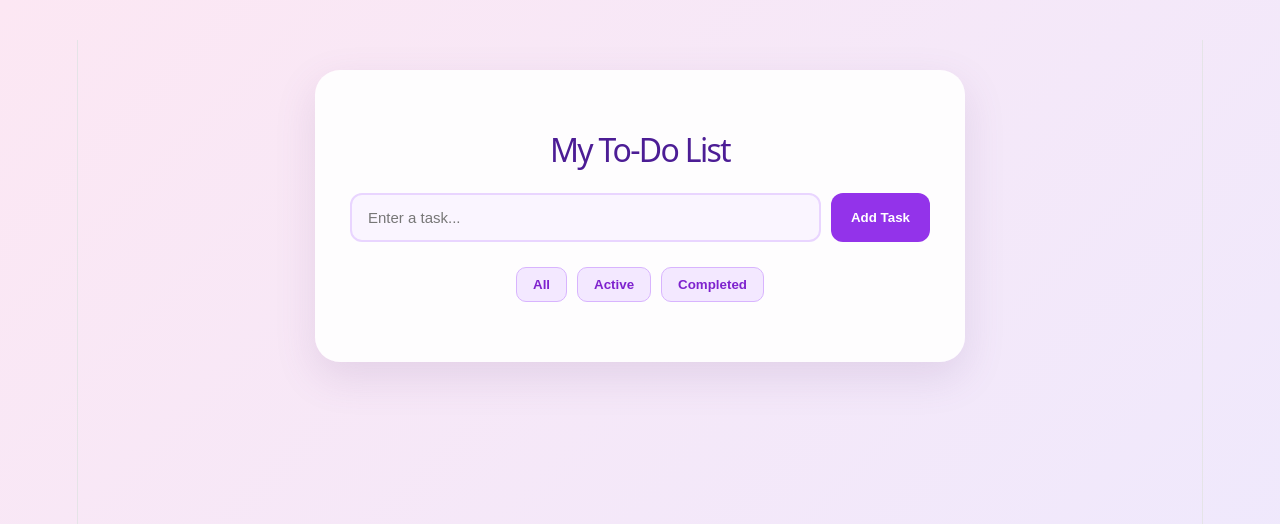
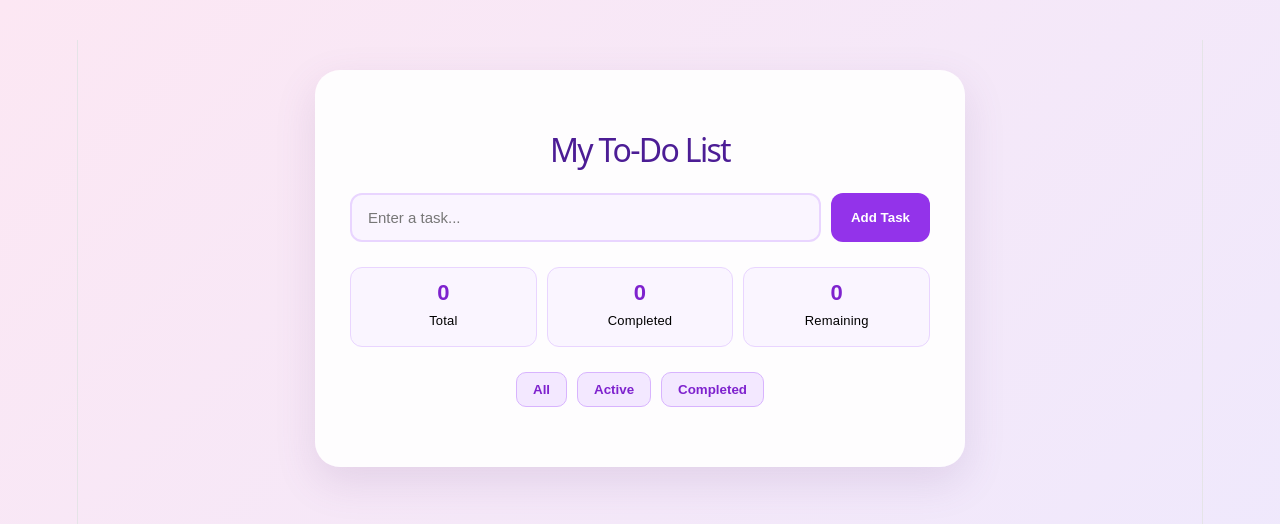
Before and after one commit to bindubasnet2007-droid/TO-DO-LIST, a React (Vite) app: page / in a window 1280 px wide. Shown: the top 524 px of the page. Built offline with nearby package versions, Linux system fonts and the light colour scheme.

Commit message:
Add task statistics

```diff
--- a/src/App.css
+++ b/src/App.css
@@ -187,3 +187,35 @@ body {
 .todo-form input::placeholder {
   color: #777777;
 }
+.stats {
+  display: flex;
+  justify-content: space-between;
+  gap: 10px;
+  margin-bottom: 25px;
+}
+
+.stats div {
+  flex: 1;
+  text-align: center;
+  background-color: #faf5ff;
+  border: 1px solid #e9d5ff;
+  padding: 12px;
+  border-radius: 12px;
+}
+
+.stats strong {
+  display: block;
+  color: #7e22ce;
+  font-size: 22px;
+}
+
+.stats span {
+  color: #000000;
+  font-size: 13px;
+}
+
+@media (max-width: 500px) {
+  .stats {
+    flex-direction: column;
+  }
+}
--- a/src/App.jsx
+++ b/src/App.jsx
@@ -73,6 +73,12 @@ function App() {
     return true
   })
 
+  const totalTasks = tasks.length
+  const completedTasks = tasks.filter(
+    (item) => item.completed
+  ).length
+  const remainingTasks = totalTasks - completedTasks
+
   return (
     <div className="todo-container">
       <h1>My To-Do List</h1>
@@ -87,6 +93,23 @@ function App() {
 
         <button type="submit">Add Task</button>
       </form>
+
+      <div className="stats">
+        <div>
+          <strong>{totalTasks}</strong>
+          <span>Total</span>
+        </div>
+
+        <div>
+          <strong>{completedTasks}</strong>
+          <span>Completed</span>
+        </div>
+
+        <div>
+          <strong>{remainingTasks}</strong>
+          <span>Remaining</span>
+        </div>
+      </div>
 
       <div className="filters">
         <button onClick={() => setFilter('all')}>
```
